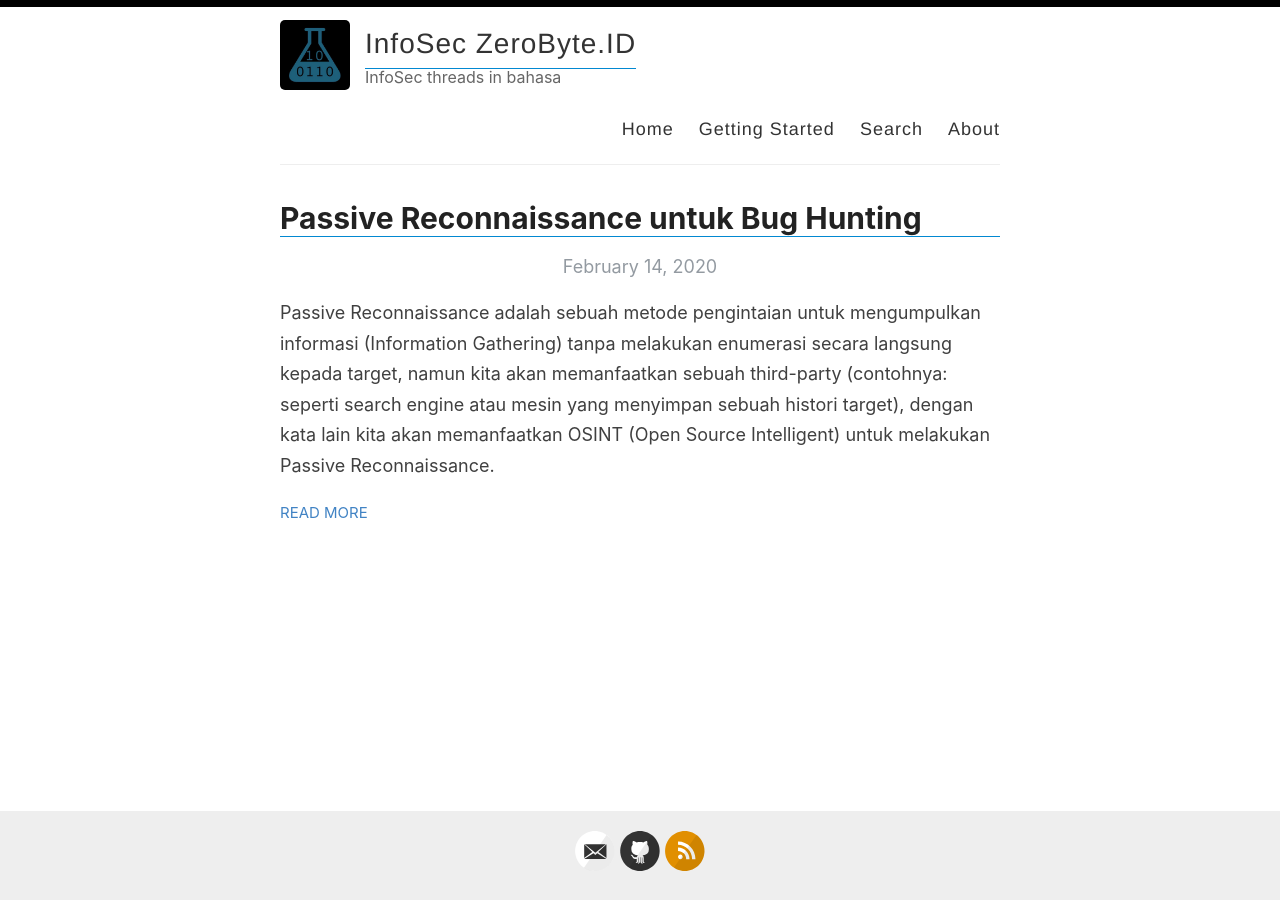
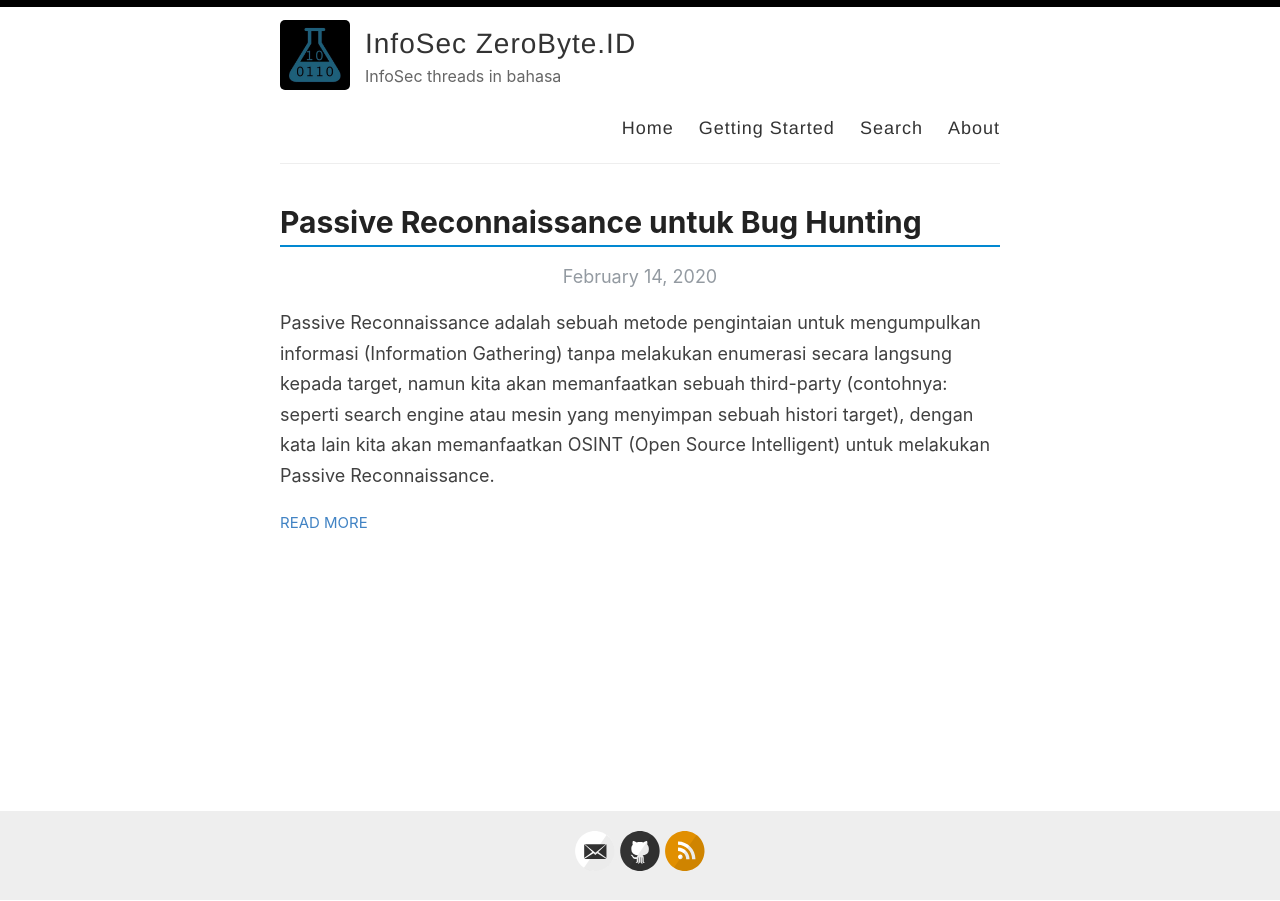
Before and after one commit to amitmerchant1990/reverie, a Jekyll site: the page built from index.html, in a window 1280 px wide. Built offline with Jekyll 4.4.1, drawn with Linux system fonts in a browser that asks for light colours; the list of posts is cut into pages by our own code.

Commit message:
Update style.scss

```diff
--- a/assets/style.scss
+++ b/assets/style.scss
@@ -56,8 +56,6 @@ h1 {
   a {
     color: inherit;
   }
-  border-bottom: 1px solid #0288d1;
-  margin-top: 35px;
 }
 
 h2 {
@@ -452,6 +450,9 @@ body:after {
   font-kerning: auto;
   font-feature-settings: "kern","liga","dlig","hlig","cswh";
   line-height: 1.2;
+  border-bottom: 2px solid #0288d1;
+  margin-top: 40px;
+  padding-bottom: 5px;
 }
 
 .page h1{
@@ -460,6 +461,9 @@ body:after {
   font-kerning: auto;
   font-feature-settings: "kern","liga","dlig","hlig","cswh";
   line-height: 1.2;
+  border-bottom: 2px solid #0288d1;
+  margin-top: 40px;
+  padding-bottom: 5px;
 }
 
 .author_title{
```
